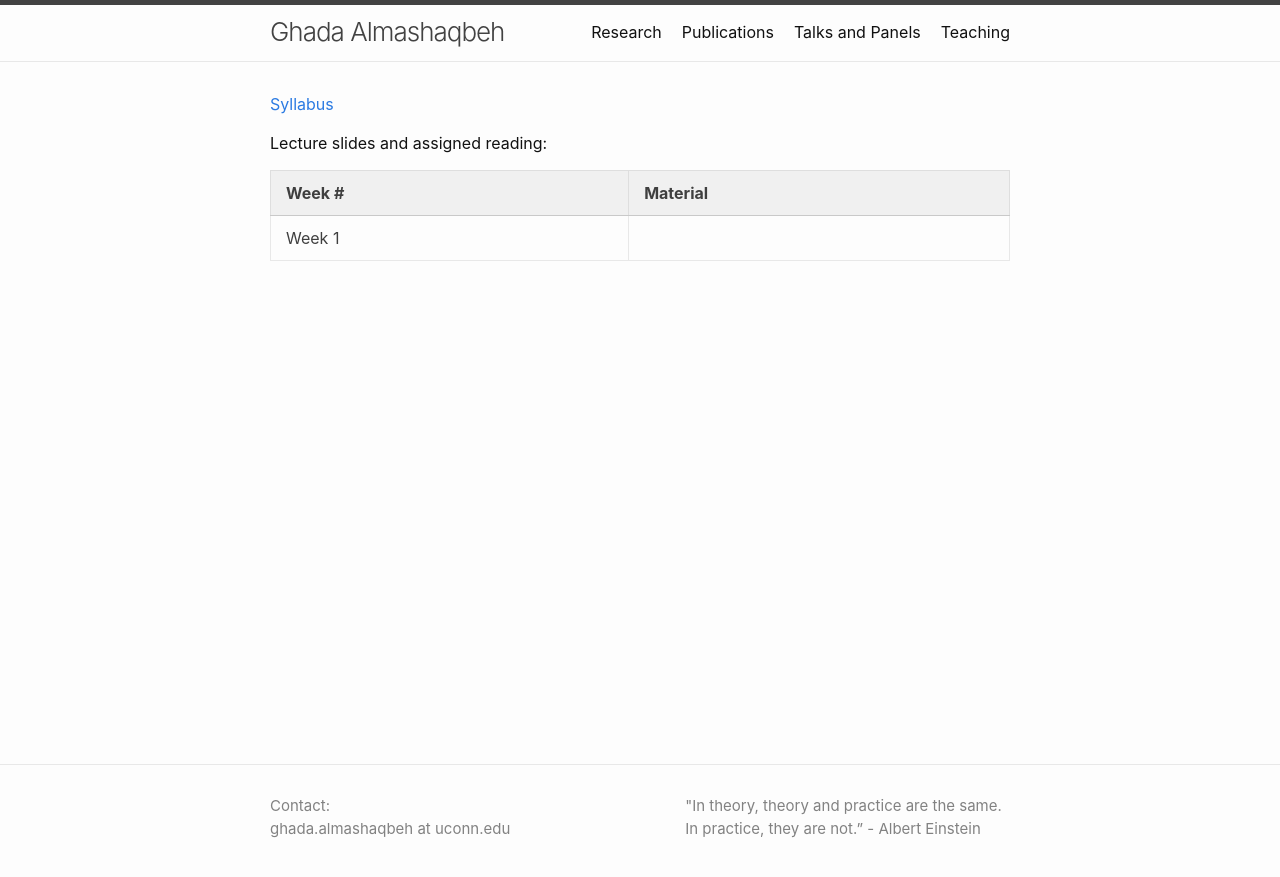
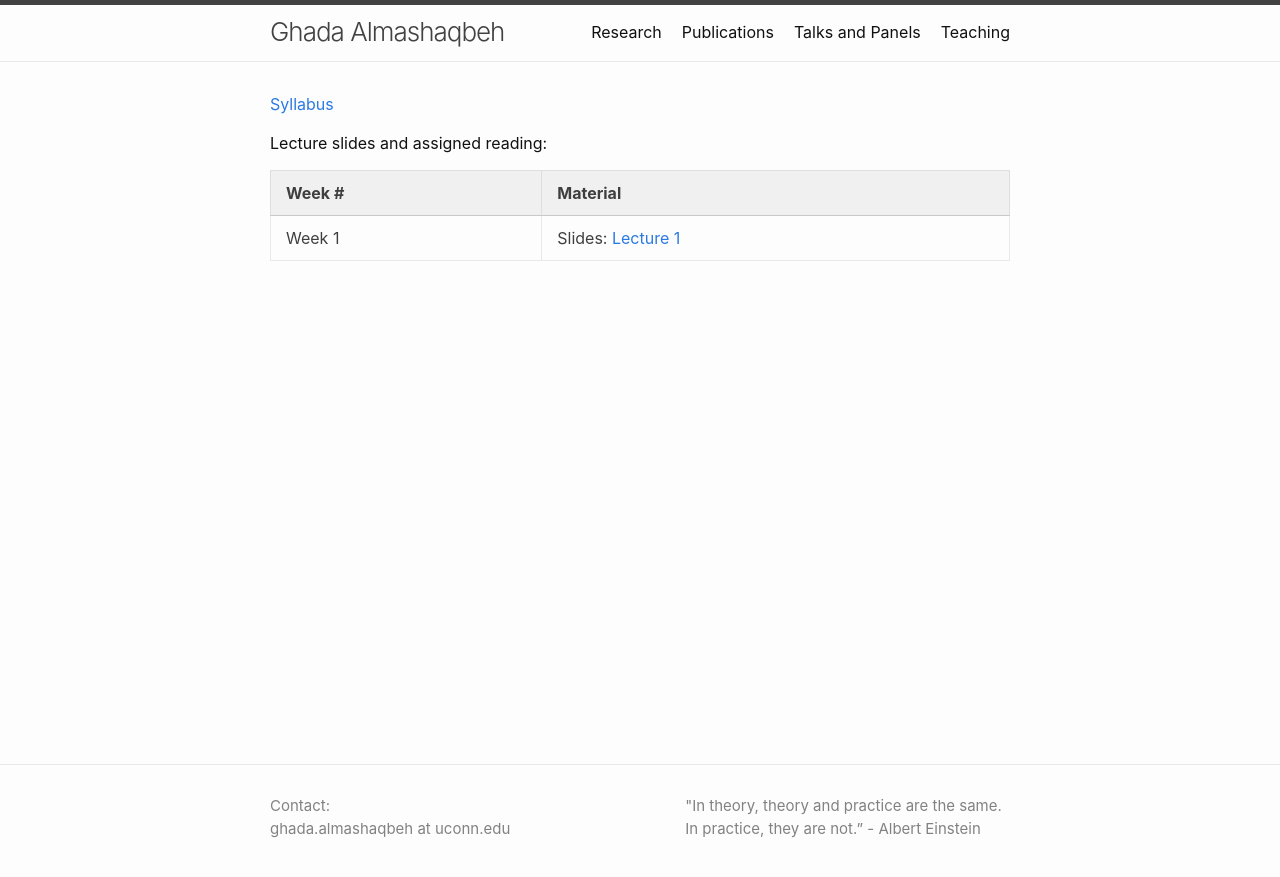
Before and after one commit to GhadaAlmashaqbeh/GhadaAlmashaqbeh.github.io, a Jekyll site: the page built from courses/blockchain-technology-f2020/index.md, in a window 1280 px wide. Shown: the top 877 px of the page. Built offline with Jekyll 4.4.1, drawn with Linux system fonts in a browser that asks for light colours.

Commit message:
add lecture 1

```diff
--- a/courses/blockchain-technology-f2020/index.md
+++ b/courses/blockchain-technology-f2020/index.md
@@ -9,4 +9,4 @@ Lecture slides and assigned reading:
 
 | Week # | Material           |
 |--------|--------------------|
-| Week 1 |                    |
+| Week 1 | Slides: [Lecture 1](./lecture1.pdf)             |
```
Also changed, not shown: 2 other files.
